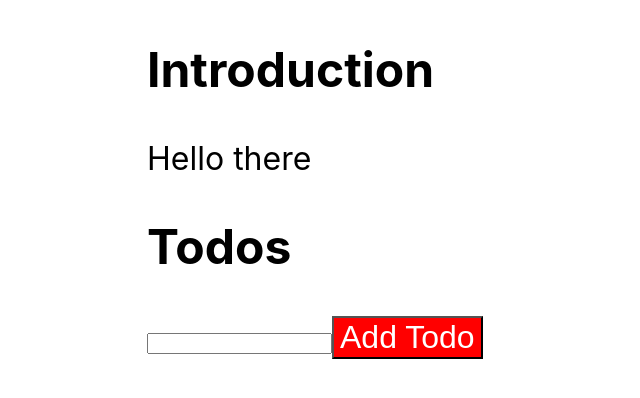
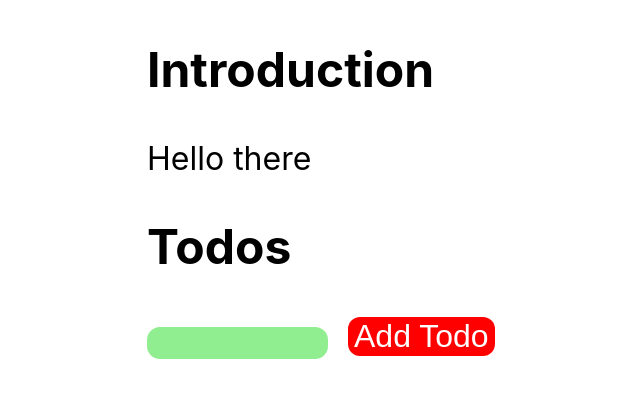
Before and after one commit to RomaSamkov/react-ts-notes, a React (Create React App) app: page / in a window 1280 px wide. Shown: the top 398 px of the page, without its empty margins (93-733 px from the left). Built offline with nearby package versions, Linux system fonts and the light colour scheme.

Commit message:
Update App.tsx

```diff
--- a/src/App.tsx
+++ b/src/App.tsx
@@ -25,6 +25,11 @@ const Button: React.FunctionComponent<
       backgroundColor: "red",
       color: "white",
       fontSize: "xx-large",
+      borderRadius: "12px",
+      outline: "none",
+      marginLeft: "20px",
+      border: "none",
+      cursor: "pointer",
     }}
   >
     {title ?? children}
@@ -86,7 +91,17 @@ function App() {
         )}
       />
       <div>
-        <input type="text" ref={newTodoRef} />
+        <input
+          type="text"
+          ref={newTodoRef}
+          style={{
+            display: "inline-block",
+            height: "30px",
+            borderRadius: "13px",
+            backgroundColor: "lightgreen",
+            border: "none",
+          }}
+        />
         <Button onClick={onAddTodo}>Add Todo</Button>
       </div>
     </div>
```
